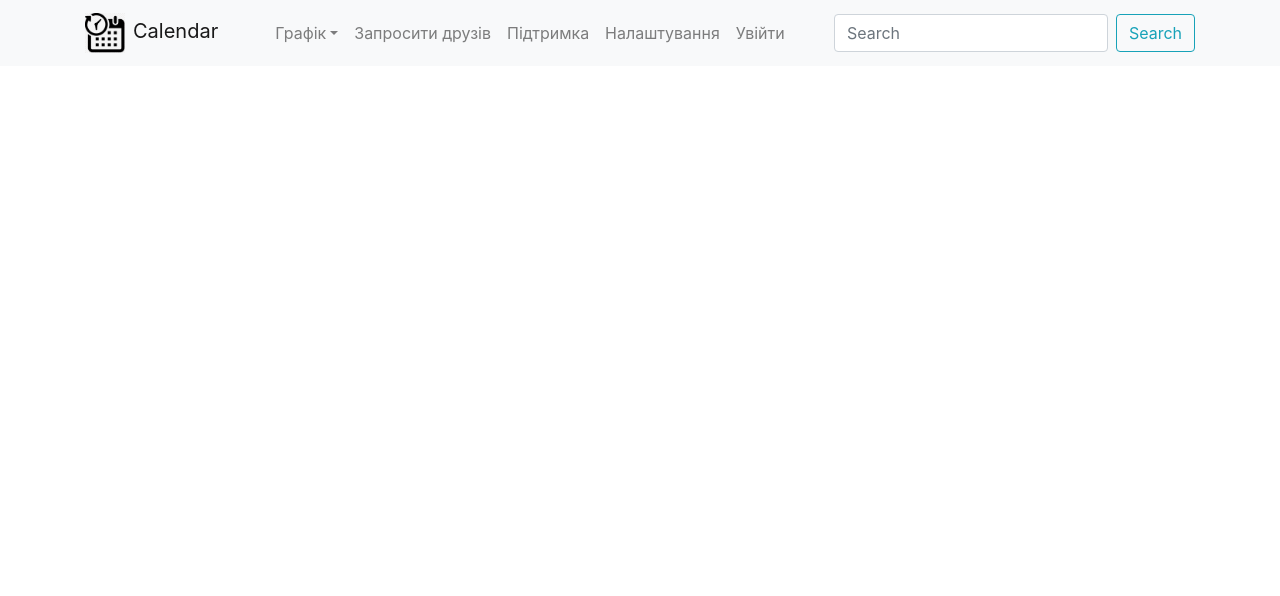
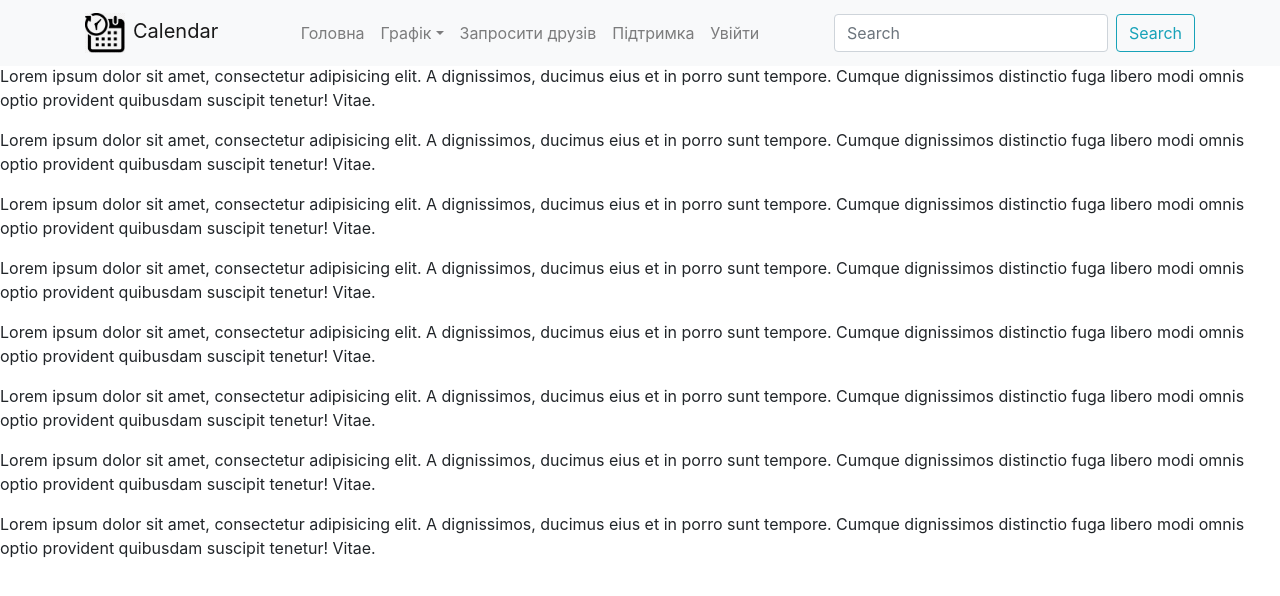
Before and after one commit to shpaksasha/Calendar, a React (Create React App) app: page /log in a window 1280 px wide. Shown: the top 596 px of the page. Built offline with nearby package versions, Linux system fonts and the light colour scheme.

Commit message:
page slider and new page logon

```diff
--- a/public/index.html
+++ b/public/index.html
@@ -4,7 +4,7 @@
     <meta charset="utf-8" />
     <meta name="viewport" content="width=device-width, initial-scale=1" />
     <meta name="description" content="Web site created using create-react-app"/>
-<!--    <link href="https://fonts.googleapis.com/css2?family=Roboto:ital,wght@1,300&display=swap" rel="stylesheet">-->
+
     <title>React App</title>
 
   </head>
--- a/src/App.js
+++ b/src/App.js
@@ -2,13 +2,15 @@ import React, {Fragment} from 'react';
 import Header from './components/Header/header';
 import {Route} from 'react-router-dom';
 import Home from './components/HomePage/home_page';
+import LogOn from './components/LogOn/log';
 
 
-const App = () =>{
+const App = () => {
   return (
     <Fragment>
       <Header/>
       <Route exact path='/' component={Home}/>
+      <Route exact path='/log' component={LogOn}/>
     </Fragment>
   );
 }
--- a/src/components/Header/header.js
+++ b/src/components/Header/header.js
@@ -40,17 +40,17 @@ const Header = () =>{
                 <Navbar.Toggle aria-controls='responsive-navbar-nav'/>
                 <Navbar.Collapse id='responsive-navbar-nav'>
                     <Nav className='m-auto pr-md-2'>
+                        <Nav.Link href='/' className={classes.block}>Головна</Nav.Link>
                         <NavDropdown title='Графік' id='basic-nav-dropdown' className={classes.block}>
-                            <NavDropdown.Item href=''><AddCircleOutlineIcon className={classes.addIcon}/>Створити графік</NavDropdown.Item>
-                            <NavDropdown.Item href=''><FilterIcon className={classes.addIcon}/>Порівняти графіки</NavDropdown.Item>
-                            <NavDropdown.Item href=''><DynamicFeedIcon className={classes.addIcon}/>Всі графіки</NavDropdown.Item>
+                            <NavDropdown.Item href='#'><AddCircleOutlineIcon className={classes.addIcon}/>Створити графік</NavDropdown.Item>
+                            <NavDropdown.Item href='#'><FilterIcon className={classes.addIcon}/>Порівняти графіки</NavDropdown.Item>
+                            <NavDropdown.Item href='#'><DynamicFeedIcon className={classes.addIcon}/>Всі графіки</NavDropdown.Item>
                             <NavDropdown.Divider/>
-                            <NavDropdown.Item href=''><ShowChartIcon className={classes.addIcon}/>Статистика</NavDropdown.Item>
+                            <NavDropdown.Item href='#'><ShowChartIcon className={classes.addIcon}/>Статистика</NavDropdown.Item>
                         </NavDropdown>
                         <Nav.Link href='/content' className={classes.block}>Запросити друзів</Nav.Link>
                         <Nav.Link href='/faq' className={classes.block}>Підтримка</Nav.Link>
-                        <Nav.Link href='/about' className={classes.block}>Налаштування</Nav.Link>
-                        <Nav.Link href='/football' className={classes.block}>Увійти</Nav.Link>
+                        <Nav.Link href='/log' className={classes.block}>Увійти</Nav.Link>
                     </Nav>
                     <Form inline>
                         <FormControl type="text" placeholder="Search" className="mr-sm-2"/>
--- a/src/components/HomePage/slider.js
+++ b/src/components/HomePage/slider.js
@@ -4,6 +4,7 @@ import {makeStyles} from '@material-ui/core/styles';
 import sli_5 from '../../images/sli_5.jpeg';
 import sli_9 from '../../images/sli_9.jpeg';
 import sli_4 from '../../images/sli_4.jpeg';
+
 
 const useStyles = makeStyles(theme => ({
     carousel: {
@@ -14,14 +15,14 @@ const useStyles = makeStyles(theme => ({
 
     caption: {
         color: '#ff6f00',
-        fontSize: '2.1em',
-        fontFamily: 'Ubuntu'
+        fontSize: '2.3em',
+        fontFamily: 'Roboto'
     },
 
     description: {
         color: '#ff6f00',
-        fontSize: '1.1em',
-        fontFamily: 'Ubuntu'
+        fontSize: '1.2em',
+        fontFamily: 'Roboto'
     }
 }));
 
--- /dev/null
+++ b/src/components/LogOn/log.js
@@ -0,0 +1,29 @@
+import React from 'react';
+
+const LogOn = () => {
+    return (
+        <div>
+            <p>Lorem ipsum dolor sit amet, consectetur adipisicing elit. A dignissimos, ducimus eius et in porro sunt
+                tempore. Cumque dignissimos distinctio fuga libero modi omnis optio provident quibusdam suscipit
+                tenetur! Vitae.</p><p>Lorem ipsum dolor sit amet, consectetur adipisicing elit. A dignissimos, ducimus eius et in porro sunt
+                tempore. Cumque dignissimos distinctio fuga libero modi omnis optio provident quibusdam suscipit
+                tenetur! Vitae.</p><p>Lorem ipsum dolor sit amet, consectetur adipisicing elit. A dignissimos, ducimus eius et in porro sunt
+                tempore. Cumque dignissimos distinctio fuga libero modi omnis optio provident quibusdam suscipit
+                tenetur! Vitae.</p><p>Lorem ipsum dolor sit amet, consectetur adipisicing elit. A dignissimos, ducimus eius et in porro sunt
+                tempore. Cumque dignissimos distinctio fuga libero modi omnis optio provident quibusdam suscipit
+                tenetur! Vitae.</p><p>Lorem ipsum dolor sit amet, consectetur adipisicing elit. A dignissimos, ducimus eius et in porro sunt
+                tempore. Cumque dignissimos distinctio fuga libero modi omnis optio provident quibusdam suscipit
+                tenetur! Vitae.</p><p>Lorem ipsum dolor sit amet, consectetur adipisicing elit. A dignissimos, ducimus eius et in porro sunt
+                tempore. Cumque dignissimos distinctio fuga libero modi omnis optio provident quibusdam suscipit
+                tenetur! Vitae.</p><p>Lorem ipsum dolor sit amet, consectetur adipisicing elit. A dignissimos, ducimus eius et in porro sunt
+                tempore. Cumque dignissimos distinctio fuga libero modi omnis optio provident quibusdam suscipit
+                tenetur! Vitae.</p><p>Lorem ipsum dolor sit amet, consectetur adipisicing elit. A dignissimos, ducimus eius et in porro sunt
+                tempore. Cumque dignissimos distinctio fuga libero modi omnis optio provident quibusdam suscipit
+                tenetur! Vitae.</p><p>Lorem ipsum dolor sit amet, consectetur adipisicing elit. A dignissimos, ducimus eius et in porro sunt
+                tempore. Cumque dignissimos distinctio fuga libero modi omnis optio provident quibusdam suscipit
+                tenetur! Vitae.</p>
+        </div>
+    )
+};
+
+export default LogOn;
--- a/src/index.css
+++ b/src/index.css
@@ -1,13 +1,8 @@
+@import url('https://fonts.googleapis.com/css2?family=Dancing+Script:wght@700&display=swap');
+
+
 body {
-  margin: 0;
-  font-family: -apple-system, BlinkMacSystemFont, 'Segoe UI', 'Roboto', 'Oxygen',
-    'Ubuntu', 'Cantarell', 'Fira Sans', 'Droid Sans', 'Helvetica Neue',
-    sans-serif;
-  -webkit-font-smoothing: antialiased;
-  -moz-osx-font-smoothing: grayscale;
+    margin: 0;
+    padding: 0;
+    font-family: 'Dancing Script', 'Roboto', 'Oxygen', 'Ubuntu', 'Cantarell', 'Droid Sans', serif, sans-serif, cursive, monospace, fantasy;
 }
-
-code {
-  font-family: source-code-pro, Menlo, Monaco, Consolas, 'Courier New',
-    monospace;
-}
```
Also changed, not shown: 1 other file (tests, documents, lock files or other folders).
